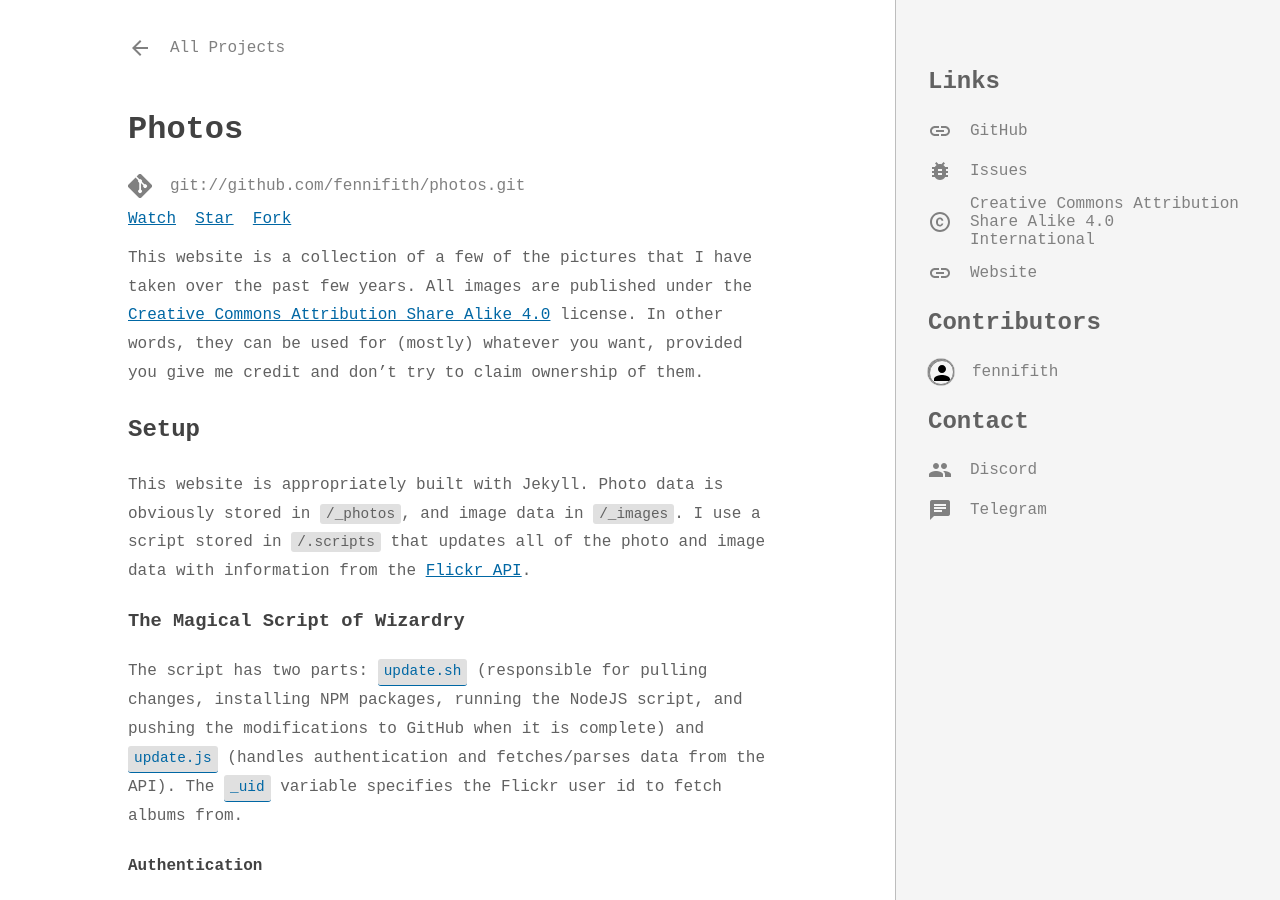
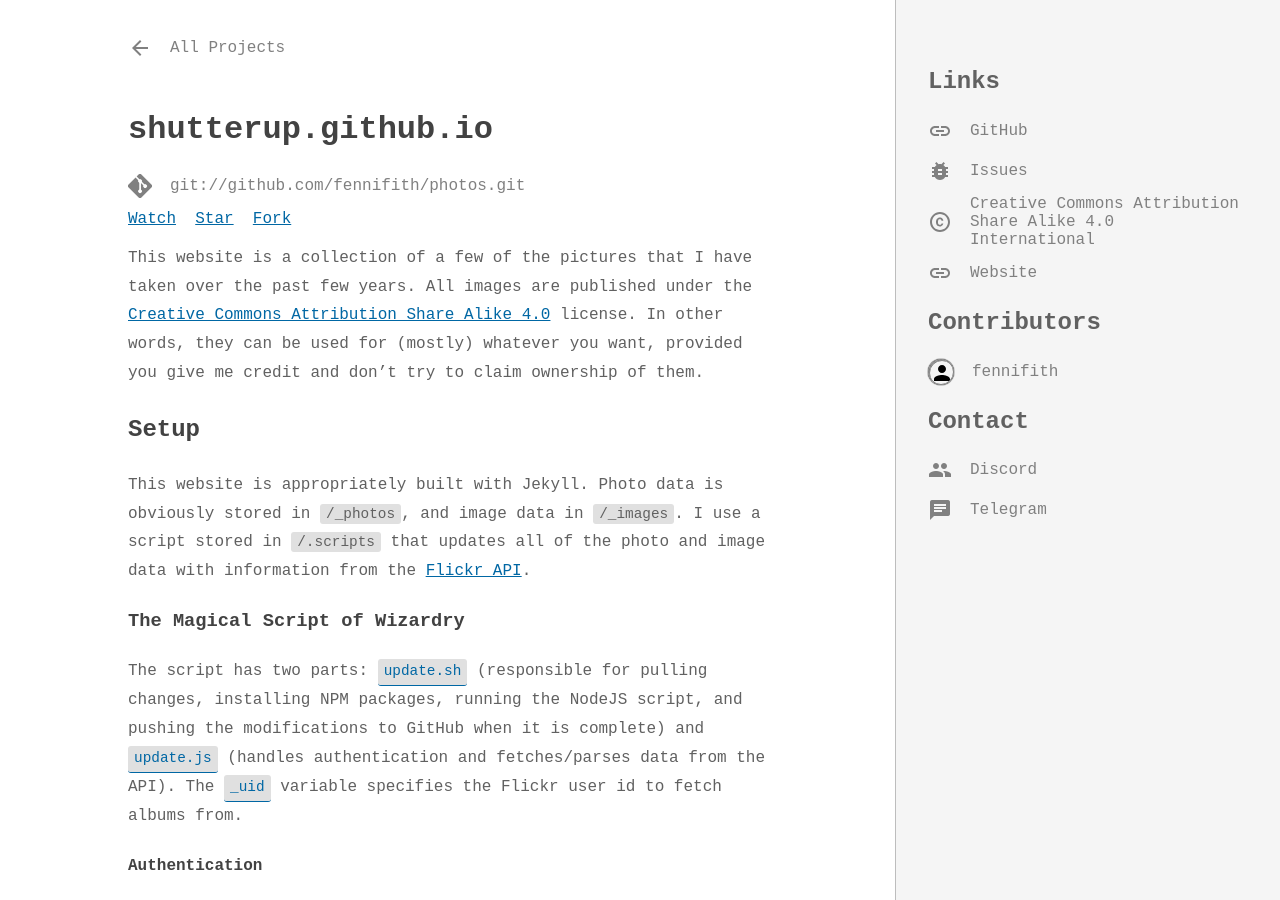
Before and after one commit to SarthakSwaroop/sarthakswaroop.github.io, a Jekyll site: the page built from _projects/photos.md, in a window 1280 px wide and 900 px high. Built offline with Jekyll 4.4.1, drawn with Linux system fonts in a browser that asks for light colours; nearby versions of some CDN libraries; some web fonts are replaced; comment, search, counter and statistics services are not loaded; a style sheet for code colours, icons or effects is not loaded.

Commit message:
Update photos.md

```diff
--- a/_projects/photos.md
+++ b/_projects/photos.md
@@ -1,7 +1,7 @@
 ---
 layout: "project"
 type: "website"
-title: "Photos"
+title: "shutterup.github.io"
 description: "A collection of my photography, published under the Creative Commons License."
 repo: "fennifith/photos"
 git: "git://github.com/fennifith/photos.git"
```
